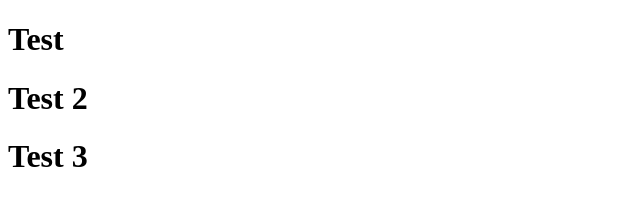
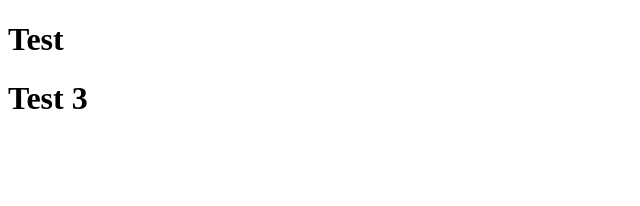
Before and after one commit to floydferrer/TestRepo, a plain HTML site: page index.html in a window 1280 px wide. Shown: the whole page, without its empty margins (0-640 px from the left). Drawn offline with Linux system fonts and the light colour scheme.

Commit message:
remove Test 2

```diff
--- a/index.html
+++ b/index.html
@@ -9,7 +9,6 @@
 
 <body>
     <h1>Test</h1>
-    <h1>Test 2</h1>
     <h1>Test 3</h1>
 </body>
 
```
